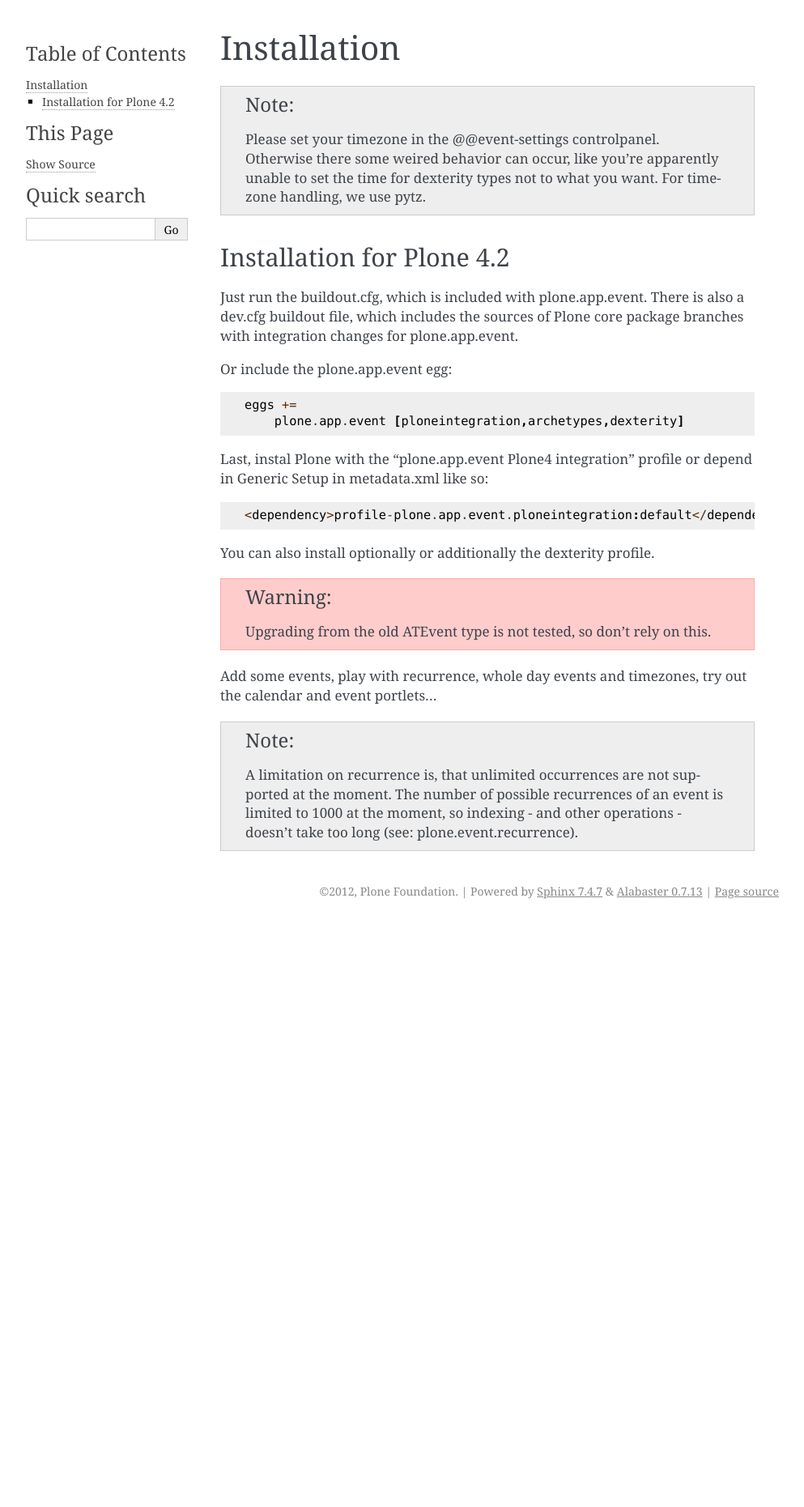
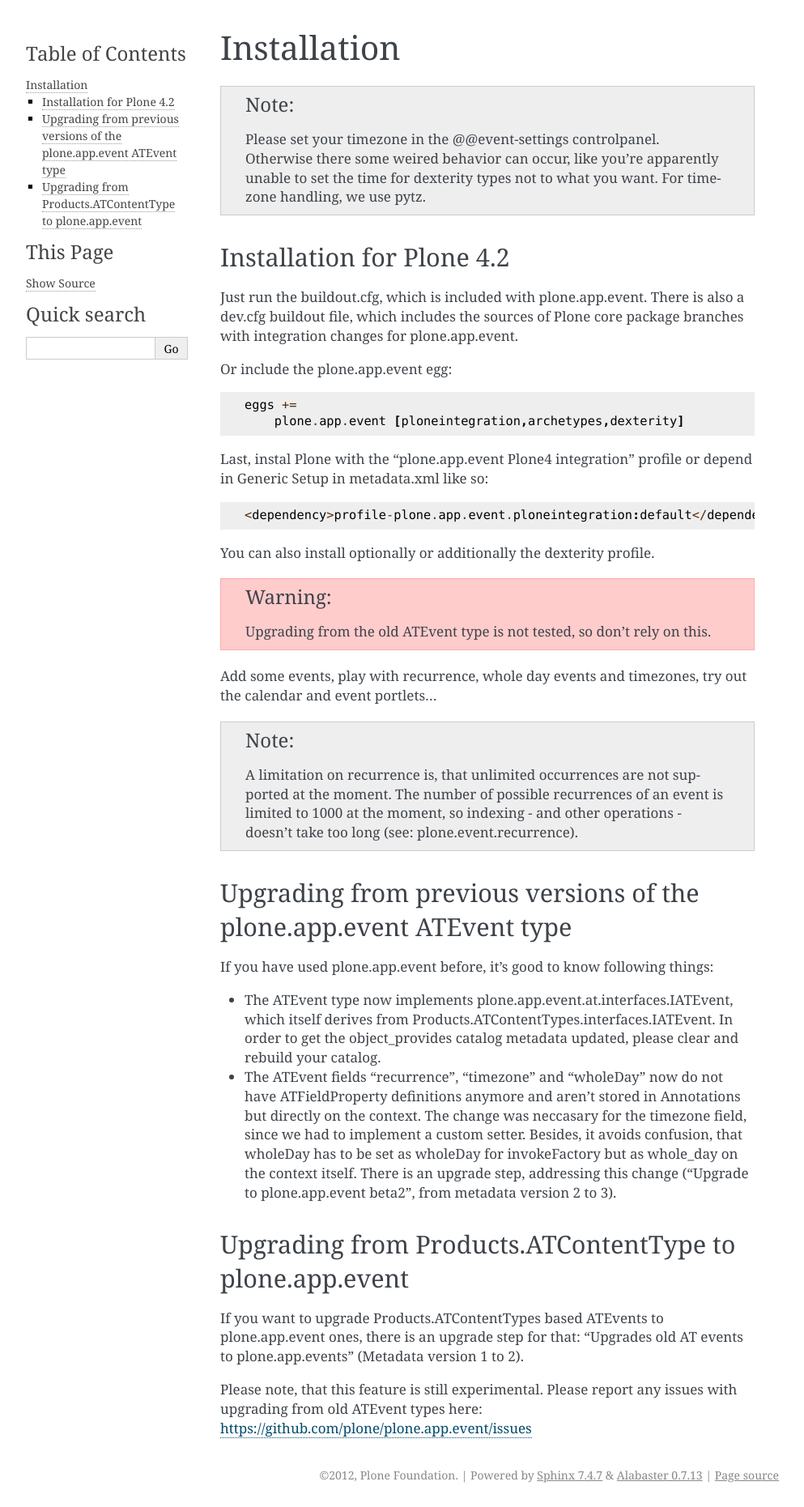
Before and after one commit to plone/plone.app.event, a Sphinx documentation site: the page built from docs/installation.rst, in a window 1280 px wide. Shown: the whole page at 81% size, without its empty margins (148-1141 px from the left). Built offline with Sphinx 7.4.7, drawn with Linux system fonts in a browser that asks for light colours; before the commit the page ends 1140 px from its top, so only the background shows below that.

Commit message:
document upgrade steps

```diff
--- a/docs/installation.rst
+++ b/docs/installation.rst
@@ -40,3 +40,34 @@
   at the moment. The number of possible recurrences of an event is limited to
   1000 at the moment, so indexing - and other operations - doesn't take too
   long (see: plone.event.recurrence).
+
+
+Upgrading from previous versions of the plone.app.event ATEvent type
+--------------------------------------------------------------------
+
+If you have used plone.app.event before, it's good to know following things:
+
+- The ATEvent type now implements plone.app.event.at.interfaces.IATEvent, which
+  itself derives from Products.ATContentTypes.interfaces.IATEvent. In order to
+  get the object_provides catalog metadata updated, please clear and rebuild
+  your catalog.
+
+- The ATEvent fields "recurrence", "timezone" and "wholeDay" now do not have
+  ATFieldProperty definitions anymore and aren't stored in Annotations but
+  directly on the context. The change was neccasary for the timezone field,
+  since we had to implement a custom setter. Besides, it avoids confusion, that
+  wholeDay has to be set as wholeDay for invokeFactory but as whole_day on the
+  context itself.  There is an upgrade step, addressing this change ("Upgrade
+  to plone.app.event beta2", from metadata version 2 to 3).
+
+
+Upgrading from Products.ATContentType to plone.app.event
+--------------------------------------------------------
+
+If you want to upgrade Products.ATContentTypes based ATEvents to
+plone.app.event ones, there is an upgrade step for that: "Upgrades old AT
+events to plone.app.events" (Metadata version 1 to 2).
+
+Please note, that this feature is still experimental. Please report any issues
+with upgrading from old ATEvent types here:
+https://github.com/plone/plone.app.event/issues
```
